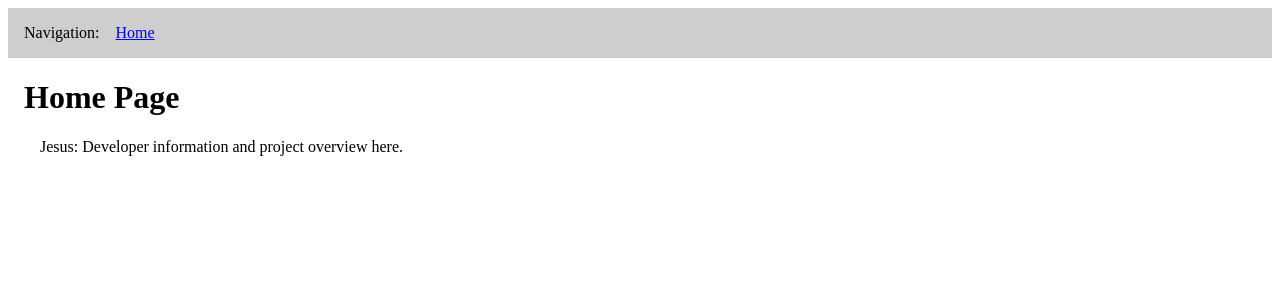
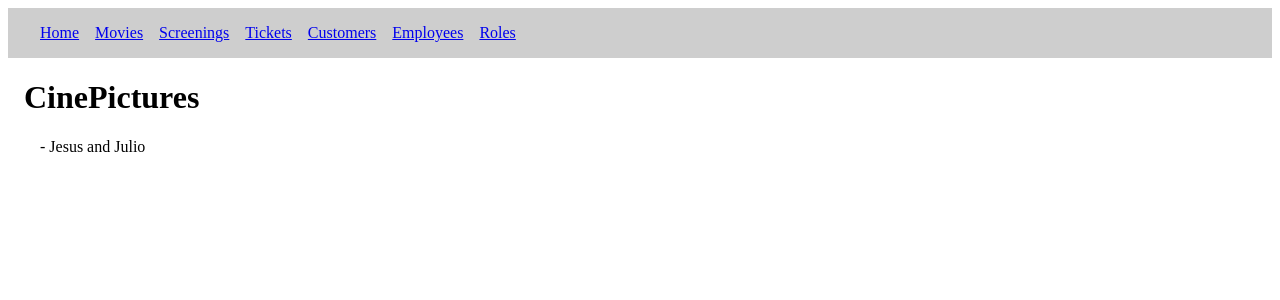
Before and after one commit to J-Rodriguez10/cs340-Project, a React (Vite) app in the folder frontend/: page / in a window 1280 px wide. Shown: the top 300 px of the page. Built offline with nearby package versions, Linux system fonts and the light colour scheme.

Commit message:
Implemented Frontend: Every entity has its own page with basic UI

```diff
--- a/frontend/src/App.jsx
+++ b/frontend/src/App.jsx
@@ -6,9 +6,15 @@ import Navigation from './components/Navigation';
 
 // Pages
 import Home from './pages/Home';
+import Movies from './pages/Movies';
+import Screenings from './pages/Screenings';
+import Tickets from './pages/Tickets';
+import Customers from './pages/Customers';
+import Employees from './pages/Employees';
+import EmployeeRoles from './pages/EmployeeRoles';
 
 // Backend port (update this if different)
-const backendPort = 3001; // Replace with your actual backend port
+const backendPort = 32849; // Replace with your actual backend port
 const backendURL = `http://classwork.engr.oregonstate.edu:${backendPort}`;
 
 function App() {
@@ -17,6 +23,12 @@ function App() {
       <Navigation />
       <Routes>
         <Route path="/" element={<Home backendURL={backendURL} />} />
+        <Route path="/movies" element={<Movies />} />
+        <Route path="/screenings" element={<Screenings />} />
+        <Route path="/tickets" element={<Tickets />} />
+        <Route path="/customers" element={<Customers />} />
+        <Route path="/employees" element={<Employees />} />
+        <Route path="/roles" element={<EmployeeRoles />} />
       </Routes>
     </>
   );
--- /dev/null
+++ b/frontend/src/components/GenericList.jsx
@@ -0,0 +1,59 @@
+import { useState, useEffect } from 'react';
+import { API_BASE_URL } from '../config';
+
+/**
+ * GenericList.jsx
+ *
+ * Component generated with assistance from OpenAI’s ChatGPT on May 4, 2025.
+ * Responsible for fetching and displaying data from a given API endpoint.
+ */
+
+export default function GenericList({ endpoint, title }) {
+  const [data, setData] = useState([]);
+  const [loading, setLoading] = useState(true);
+  const [error, setError] = useState(null);
+
+  useEffect(() => {
+    setLoading(true);
+    fetch(`${API_BASE_URL}${endpoint}`)
+      .then(res => {
+        if (!res.ok) throw new Error(`HTTP ${res.status}`);
+        return res.json();
+      })
+      .then(json => {
+        setData(json);
+        setLoading(false);
+      })
+      .catch(err => {
+        console.error(`Fetch ${endpoint} failed:`, err);
+        setError(err);
+        setLoading(false);
+      });
+  }, [endpoint]);
+
+  if (loading) return <p>Loading {title}…</p>;
+  if (error)   return <p>Error loading {title}.</p>;
+  if (!data.length) return <p>No {title.toLowerCase()} found.</p>;
+
+  const columns = Object.keys(data[0]);
+
+  return (
+    <div style={{ padding: '1rem' }}>
+      <h1>{title}</h1>
+      <table>
+        <thead>
+          <tr>
+            {columns.map(col => <th key={col}>{col}</th>)}
+          </tr>
+        </thead>
+        <tbody>
+          {data.map((row, i) => (
+            <tr key={i}>
+              {columns.map(col => <td key={col}>{row[col]}</td>)}
+            </tr>
+          ))}
+        </tbody>
+      </table>
+    </div>
+  );
+}
--- a/frontend/src/components/Navigation.jsx
+++ b/frontend/src/components/Navigation.jsx
@@ -1,8 +1,21 @@
+import { NavLink } from "react-router-dom";
+
+
+/**
+ * Note: I replaced the <a> with <Navlink>
+ * Navlinks prevent page reloading and goes hand in hand with React
+ */
+
 function Navigation() {
   return (
       <nav>
-          Navigation:
-          <a href="/">Home</a>
+          <NavLink to="/" end>Home</NavLink>
+          <NavLink to="/movies">Movies</NavLink>
+          <NavLink to="/screenings">Screenings</NavLink>
+          <NavLink to="/tickets">Tickets</NavLink>
+          <NavLink to="/customers">Customers</NavLink>
+          <NavLink to="/employees">Employees</NavLink>
+          <NavLink to="/roles">Roles</NavLink>
           {/* Add more links as your pages grow */}
       </nav>
   );
--- /dev/null
+++ b/frontend/src/config.js
@@ -0,0 +1 @@
+export const API_BASE_URL = 'http://classwork.engr.oregonstate.edu:32849';
--- /dev/null
+++ b/frontend/src/pages/Customers.jsx
@@ -0,0 +1,15 @@
+import GenericList from "../components/GenericList";
+
+function Customers() {
+  return (
+      <>
+          <h1>Customers</h1>
+          <div className="pageDescription">
+              <p>Here you’ll see your customer list.</p>
+              <GenericList endpoint="/customers" title="Customers" />
+          </div>
+      </>
+  );
+}
+
+export default Customers;
--- /dev/null
+++ b/frontend/src/pages/EmployeeRoles.jsx
@@ -0,0 +1,15 @@
+import GenericList from "../components/GenericList";
+
+function EmployeeRoles() {
+  return (
+      <>
+          <h1>Employee Roles</h1>
+          <div className="pageDescription">
+              <p>Here you’ll see all available employee roles.</p>
+              <GenericList endpoint="/employeeRoles" title="Employee Roles" />
+          </div>
+      </>
+  );
+}
+
+export default EmployeeRoles;
--- /dev/null
+++ b/frontend/src/pages/Employees.jsx
@@ -0,0 +1,15 @@
+import GenericList from "../components/GenericList";
+
+function Employees() {
+  return (
+      <>
+          <h1>Employees</h1>
+          <div className="pageDescription">
+              <p>Here you’ll see all employees and their roles.</p>
+              <GenericList endpoint="/employees" title="Employees" />
+          </div>
+      </>
+  );
+}
+
+export default Employees;
--- a/frontend/src/pages/Home.jsx
+++ b/frontend/src/pages/Home.jsx
@@ -1,9 +1,9 @@
 function Home() {
   return (
     <>
-      <h1>Home Page</h1>
+      <h1>CinePictures</h1>
       <div className="homepageDescription">
-        <p>Jesus: Developer information and project overview here.</p>
+        <p>- Jesus and Julio</p>
       </div>
     </>
   );
--- /dev/null
+++ b/frontend/src/pages/Movies.jsx
@@ -0,0 +1,15 @@
+import GenericList from "../components/GenericList";
+
+function Movies() {
+  return (
+      <>
+          <h1>Movies</h1>
+          <div className="pageDescription">
+              <p>Here you’ll see a list of all movies from the database.</p>
+              <GenericList endpoint="/movies" title="Movies" />
+          </div>
+      </>
+  );
+}
+
+export default Movies;
--- /dev/null
+++ b/frontend/src/pages/Screenings.jsx
@@ -0,0 +1,15 @@
+import GenericList from "../components/GenericList";
+
+function Screenings() {
+  return (
+      <>
+          <h1>Screenings</h1>
+          <div className="pageDescription">
+              <p>Here you’ll see all scheduled screenings.</p>
+              <GenericList endpoint="/screenings" title="Screenings" />
+          </div>
+      </>
+  );
+}
+
+export default Screenings;
--- /dev/null
+++ b/frontend/src/pages/Tickets.jsx
@@ -0,0 +1,15 @@
+import GenericList from "../components/GenericList";
+
+function Tickets() {
+  return (
+      <>
+          <h1>Tickets</h1>
+          <div className="pageDescription">
+              <p>Here you’ll see all purchased tickets.</p>
+              <GenericList endpoint="/tickets" title="Tickets" />
+          </div>
+      </>
+  );
+}
+
+export default Tickets;
```
